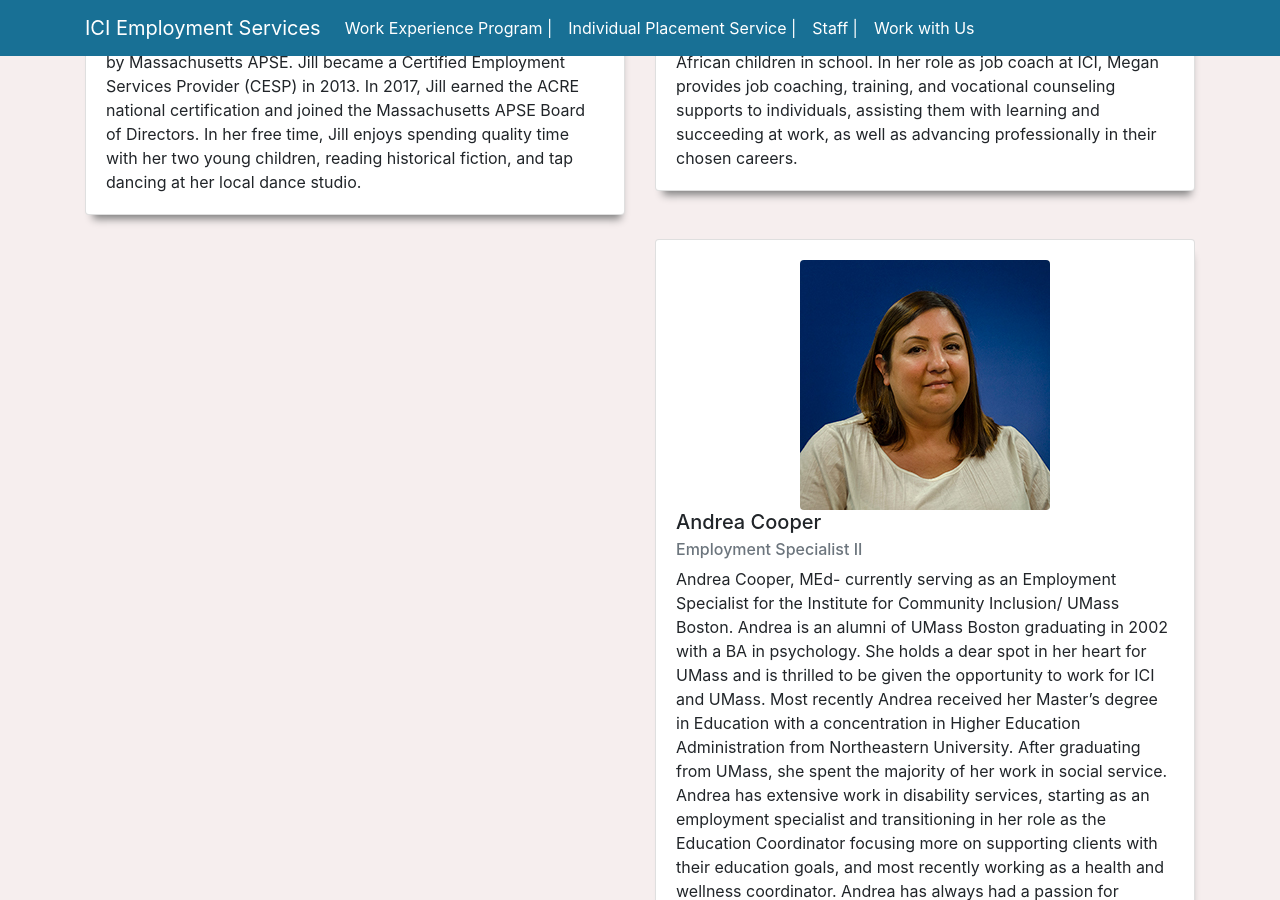
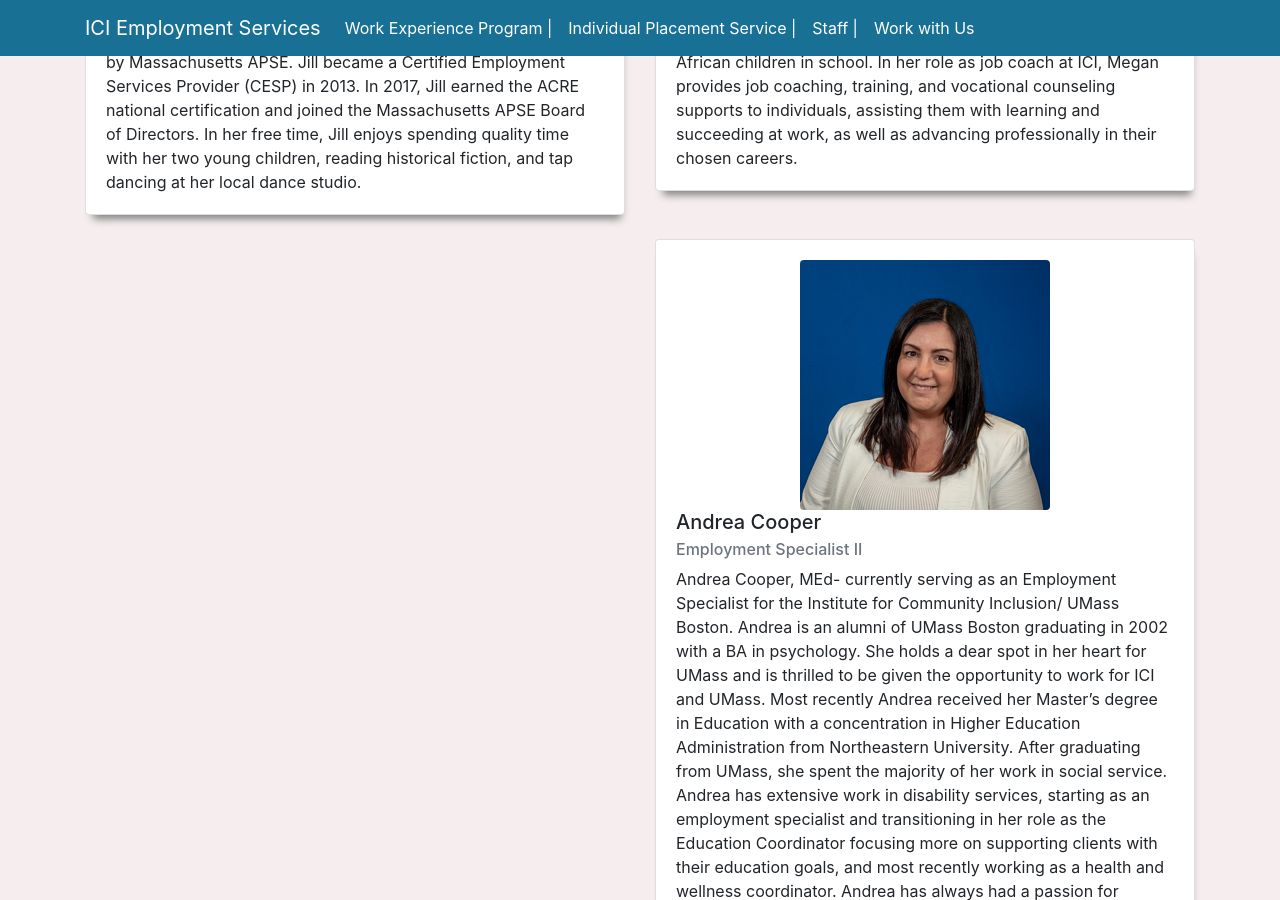
Before and after one commit to communityinclusion/es, a Jekyll site: the page built from index.html, in a window 1280 px wide and 900 px high, scrolled down 3686 px. Built offline with Jekyll 4.4.1, drawn with Linux system fonts in a browser that asks for light colours; nearby versions of some CDN libraries; a script that is not in the unit is left out.

Commit message:
updated profile pic

```diff
--- a/index.html
+++ b/index.html
@@ -120,7 +120,7 @@ layout: default
         individuals who are at the beginning stages of vocational development or who have had difficulty succeeding in
         other training or work settings. The program is committed to an inclusive model and does not require any
         previous work skills or experience. Emphasis is placed on the individual's expressed interest and motivation to
-        work and the availability of appropriate supports to ensure a productive work experience. </p>
+        work and the availability of appropriate supports to ensure a productive work experience.</p>
 
 
       <h3>Intake and Referral Process</h3>
@@ -207,9 +207,7 @@ layout: default
         job and to facilitate the development of natural supports. While some participants need long-term supports, for
         many individuals services fade over time. </p>
 
-      <p>The IPS also provides services to individuals who may be working but need additional support to be successful
-        at work. The IPS will work with each individual, employer, and referral agency to develop an individual plan for
-        employment supports.</p>
+      <p>The IPS also provides services to individuals who may be working but need additional support to be successful at work. The IPS will work with each individual, employer, and referral agency to develop an individual plan for employment supports.</p>
 
 
       <h3>Eligibility and Referral Process:</h3>
@@ -322,7 +320,7 @@ layout: default
       <div class="col-sm">
         <div class="card">
           <div class="card-body">
-            <img src="img/cooper.jpg" alt="Andrea Cooper" class="img-fluid rounded mx-auto d-block">
+            <img src="img/AndreaCooper_250x250.png" alt="Andrea Cooper" class="img-fluid rounded mx-auto d-block">
             <h5 class="card-title">Andrea Cooper</h5>
             <h6 class="card-subtitle mb-2 text-muted">Employment Specialist II</h6>
             <p class="card-text">Andrea Cooper, MEd- currently serving as an Employment Specialist for the Institute for
```
Also changed, not shown: img/AndreaCooper_250x250.png (added).
